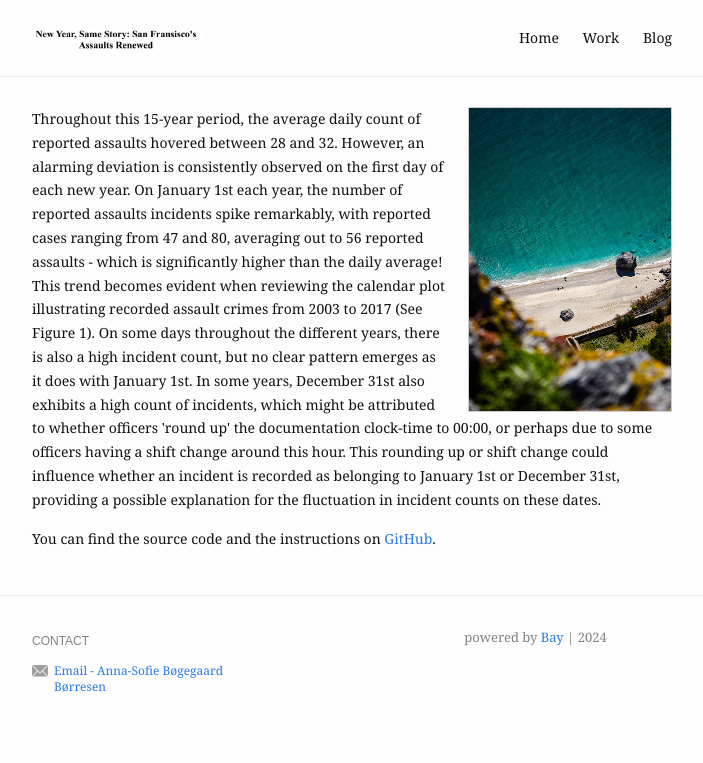
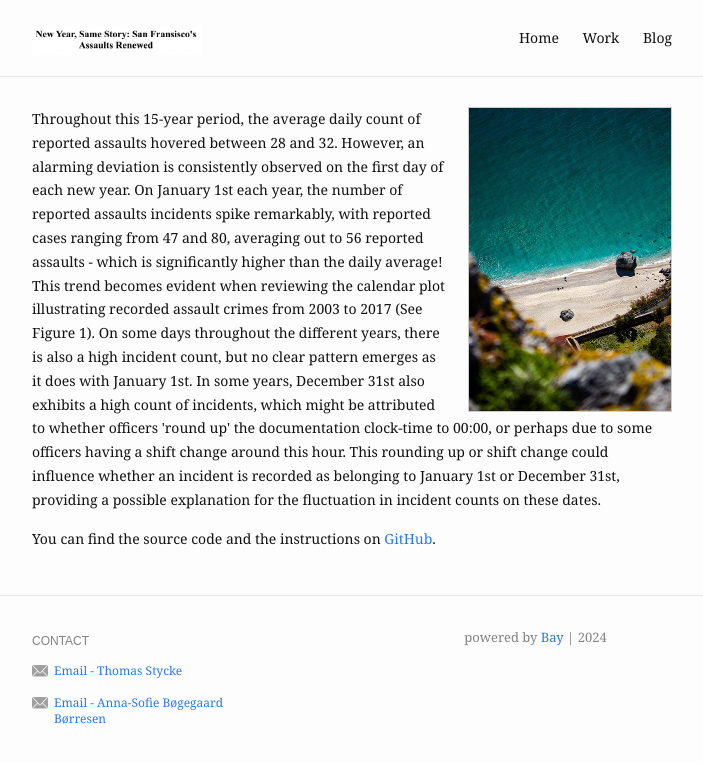
Before and after one commit to Thomasstycke/Thomasstycke.github.io, a Jekyll site: the page built from index.md, in a window 1280 px wide. Shown: the top 763 px of the page, without its empty margins (288-991 px from the left). Built offline with Jekyll 4.4.1, drawn with Linux system fonts in a browser that asks for light colours; part of the change alters nothing that is shown.

```diff
--- a/_config.yml
+++ b/_config.yml
@@ -40,7 +40,6 @@ footer:
     - name: Email
       value: Email - Thomas Stycke
       link: s214742@student.dtu.dk
-  contact:
     - name: Email
       value: Email - Anna-Sofie Bøgegaard Børresen
       link: s214715@student.dtu.dk
```
